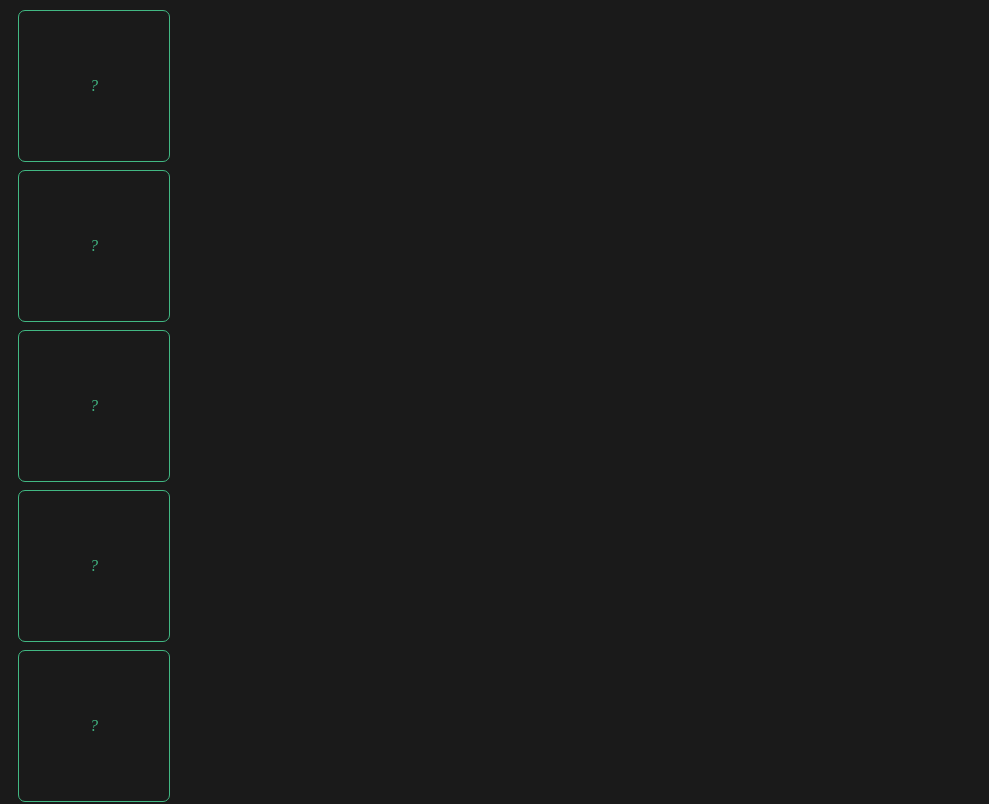
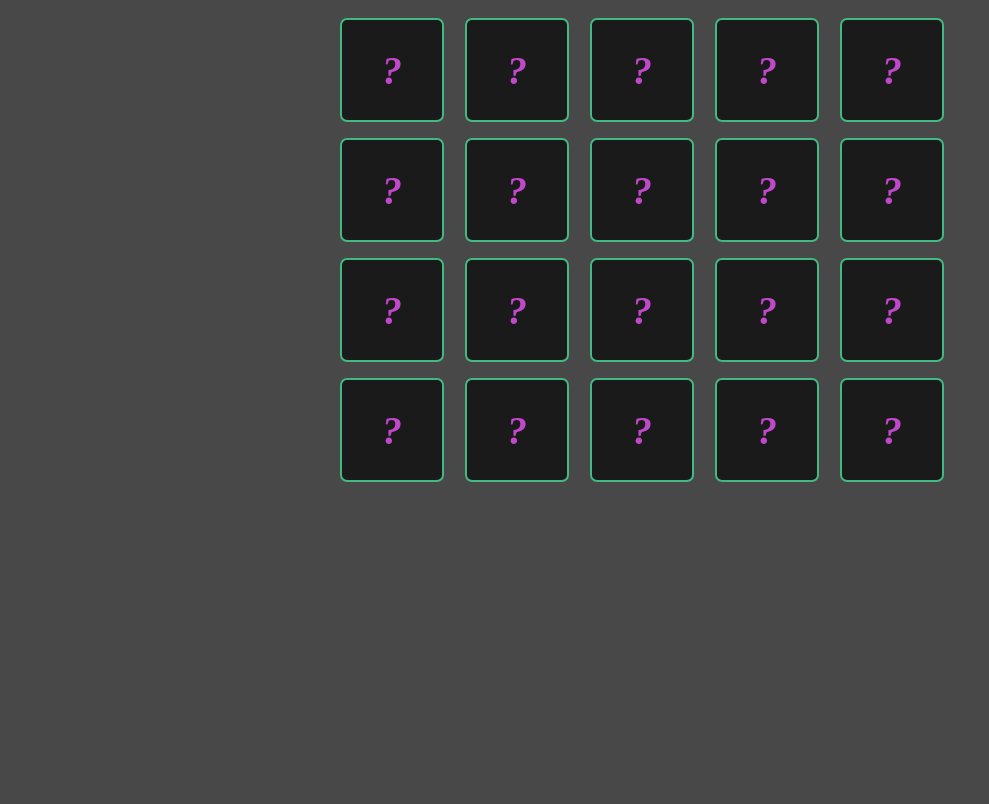
Before and after one commit to Jompa14/jogo-memoria, a Vue app: page / in a window 1280 px wide. Shown: the top 804 px of the page, without its empty margins (0-989 px from the left). Built offline with nearby package versions, Linux system fonts and the light colour scheme.

Commit message:
css tabuleiro + cartas ok

```diff
--- a/src/App.vue
+++ b/src/App.vue
@@ -1,7 +1,8 @@
 <template>
     <div id="app">
-
-        <TabuleiroCartas/>
+        <div class="container">
+            <TabuleiroCartas/>
+        </div>
     </div>
 </template>
 
@@ -17,11 +18,17 @@ export default {
 </script>
 
 <style>
-    /* esta é a unica tag script que nao eh scoped.  */
+/* esta é a unica tag script que nao eh scoped.  */
     :root{
-        --cor-bg-principal: #1a1a1a;
+        --cor-bg-principal: #494848;
+        --cor-bg-secundaria: #1a1a1a;
         --cor-texto: #42b883;
         background-color: var(--cor-bg-principal);
         color: var(--cor-texto);
     }
+    .container {
+        max-width: 1000px;
+        min-width: 1000px;
+        margin: 0 auto;
+    }
 </style>
--- a/src/components/CadaCarta.vue
+++ b/src/components/CadaCarta.vue
@@ -37,8 +37,8 @@ export default {
 <style lang="css" scoped>
     .flip-card {
         background-color: var(--cor-bg-principal);
-        width: 150px;
-        height: 150px;
+        width: 100px;
+        height: 100px;
         margin: 10px;
         perspective: 1000px; /* Remove this if you don't want the 3D effect */
     }
@@ -72,18 +72,25 @@ export default {
         display: flex;
         justify-content: center;
         align-items: center;
-        background-color: var(--cor-bg-principal);
-        color: var(--cor-texto);
-        border: 1px solid var(--cor-texto);
+        font-weight: bolder;
+        font-size: 40px;
+        color: rgb(193, 72, 203);  /*rosa pink*/
+        background-color: var(--cor-bg-secundaria);
+        border: 2px solid var(--cor-texto);
         border-radius: 7px;
     }
 
     /* Style the back side */
     .flip-card-front {
-        background-color: var(--cor-bg-principal);
+        display: flex;
+        justify-content: center;
+        align-items: center;
+        font-weight: bolder;
+        font-size: 40px;
         color: var(--cor-texto);
+        background-color: var(--cor-bg-secundaria);
         transform: rotateY(180deg);
-        border: 1px solid var(--cor-texto);
+        border: 2px solid var(--cor-texto);
         border-radius: 7px;
     }
 </style>
--- a/src/components/TabuleiroCartas.vue
+++ b/src/components/TabuleiroCartas.vue
@@ -1,13 +1,13 @@
 <template lang="html">
     <div class="div-pai">
-        <!-- <div class="d-flex" style="width: 80%"> -->
+        <div class="tabuleiro">
             <CadaCarta
                 v-for="(carta, index) in cartas"
                 :key="index"
                 :valorCarta="carta"
                 @fuiClicado="doAFlip"
             />
-        <!-- </div> -->
+        </div>
     </div>
 </template>
 
@@ -49,5 +49,11 @@ export default {
 </script>
 
 <style lang="css" scoped>
+    .tabuleiro {
+        display: flex;
+        flex-wrap: wrap;
+        justify-content: space-between;
+        margin: 0 190px;
+    }
 
 </style>
```
